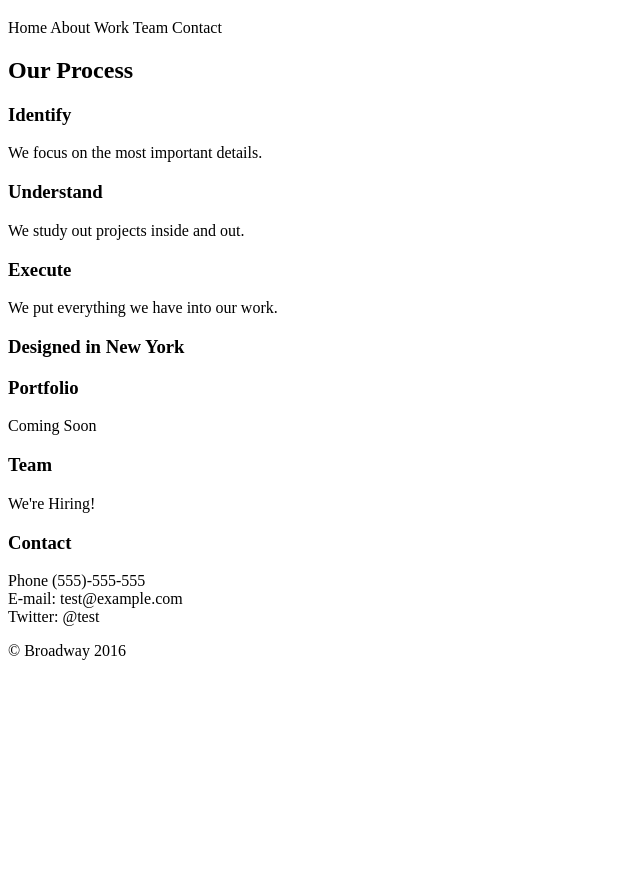
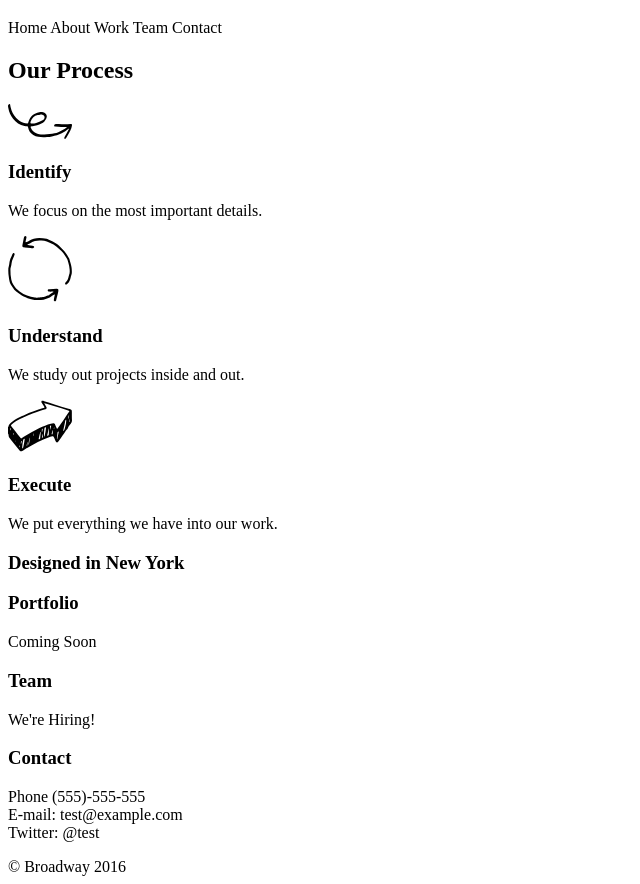
Before and after one commit to teonkajkafon/broadway, a plain HTML site: page index.html in a window 1280 px wide. Shown: the part 61-945 px from the top of the page, without its empty margins (0-640 px from the left). Before the commit the page ends 800 px from the top, so only its background shows below. Drawn offline with Linux system fonts and the light colour scheme.

Commit message:
Linked to icons

```diff
--- a/index.html
+++ b/index.html
@@ -13,13 +13,15 @@
     Contact
 
     <h2>Our Process</h2>
-
+    <p><img src="./resources/icons/identify.svg"/></p>
     <h3>Identify</h3>
     <p>We focus on the most important details.</p>
 
+    <p><img src="./resources/icons/understand.svg"/></p>
     <h3>Understand</h3>
     <p>We study out projects inside and out.</p>
 
+    <p><img src="./resources/icons/execute.svg"/></p>
     <h3>Execute</h3>
     <p>We put everything we have into our work.</p>
 
```
